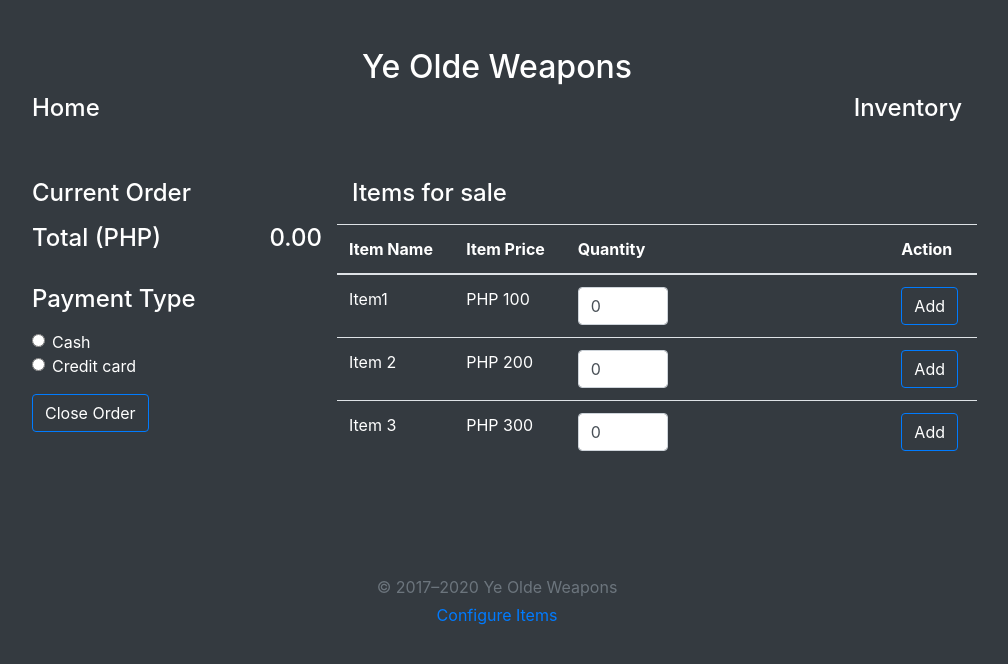
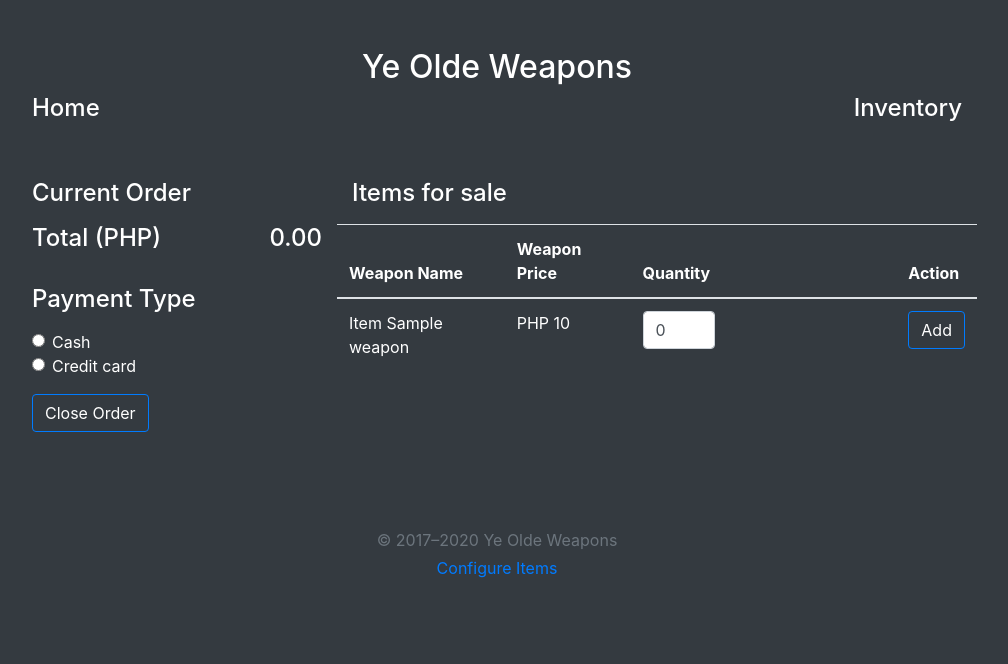
Before and after one commit to Reinigen/Django-Review, a Django app: template Django_Reminder/Django_Review/templates/Django_Review/Home.html in a window 1280 px wide. Shown: the top 664 px of the page, without its empty margins (143-1151 px from the left). Run offline with Django 3.2, Linux system fonts and the light colour scheme; the template is opened without the code that fills it: most values are stand-ins (such as "Sample title", 1, 10 or a date in 2020); data that the repository does not hold is empty; some libraries are stand-ins or nearby versions.

Commit message:
PART 3 CHANGES

```diff
--- a/Django_Reminder/Django_Review/models.py
+++ b/Django_Reminder/Django_Review/models.py
@@ -36,6 +36,7 @@ class weapon(models.Model):
     weapon_Name = models.CharField(max_length=100)
     weapon_Price = models.DecimalField(max_digits=6, decimal_places=2)
     weapon_Type = models.CharField(max_length=2, choices=WEAPON_TYPES, default=AMMUNITION)
+    weapon_Stock = models.DecimalField(max_digits=6, decimal_places=2, default=0)
     objects = models.Manager()
 
     def getName(self):
@@ -44,6 +45,8 @@ class weapon(models.Model):
         return self.weapon_Price
     def getType(self):
         return self.weapon_Type
+    def getStock(self):
+        return self.weapon_Stock
     def __str__(self):
         return str(self.pk) + ": " + self.weapon_Name
 
@@ -56,7 +59,6 @@ class order(models.Model):
     ]
 
     total_amount_paid = models.DecimalField(max_digits=6, decimal_places=2)
-    order_date = models.DateField()
     payment_type = models.CharField(max_length=2,choices=PAYMENT_TYPE, default=None)
     objects = models.Manager()
 
--- a/Django_Reminder/Django_Review/templates/Django_Review/Home.html
+++ b/Django_Reminder/Django_Review/templates/Django_Review/Home.html
@@ -67,7 +67,8 @@
         </h4>
         <ul class="list-group mb-3" id="ord">
         </ul>
-        <form method="POST" action="">
+        <form method="POST" action="{% url 'confirm_order' %}">
+          {% csrf_token %}
 
           <h4 class="mb-3 text-white bg-dark">Payment Type</h4>
           <div class="my-3">
@@ -93,40 +94,33 @@
             <table class="table text-white bg-dark">
               <thead>
                 <tr>
-                  <th scope="col">Item Name</th>
-                  <th scope="col">Item Price</th>
+                  <th scope="col">Weapon Name</th>
+                  <th scope="col">Weapon Price</th>
                   <th scope="col">Quantity</th>
                   <th scope="col">Action</th>
                 </tr>
               </thead>
               <tbody>
+                {% for i in weapons %}
+                  {% if i.weapon_Stock == 0 %}
                     <tr>
-                  <td class = "iname">Item1</td>
-                  <td class = "iprice">PHP 100</td>
+                      <td class = "wname text-white bg-dark">Item Unavailable</td>
+                      <td class = "wprice text-white bg-dark"></td>
+                      <td class = "wprice text-white bg-dark"></td>
+                      <td class = "wprice text-white bg-dark"></td>
+                    </tr>
+                  {% else %}
+                    <tr>
+                      <td class = "wname text-white bg-dark">Item {{i.weapon_Name}}</td>
+                      <td class = "wprice text-white bg-dark">PHP {{i.weapon_Price}}</td>
                       <td>
                         <input type="number" class="form-control lineamount" value = 0>
                         <input type="hidden" class="form-control nmeid" value = {{i.pk}}>
                       </td>
                       <td><button class="btn btn-primary itembut text-white bg-dark">Add</button></td>
                     </tr>
-                <tr>
-                  <td class = "iname">Item 2</td>
-                  <td class = "iprice">PHP 200</td>
-                  <td>
-                    <input type="number" class="form-control lineamount" value = 0>
-                    <input type="hidden" class="form-control nmeid" value = {{i.pk}}>
-                  </td>
-                  <td><button class="btn btn-primary itembut text-white bg-dark">Add</button></td>
-                </tr>
-                <tr>
-                  <td class = "iname">Item 3</td>
-                  <td class = "iprice">PHP 300</td>
-                  <td>
-                    <input type="number" class="form-control lineamount" value = 0>
-                    <input type="hidden" class="form-control nmeid" value = {{i.pk}}>
-                  </td>
-                  <td><button class="btn btn-primary itembut text-white bg-dark">Add</button></td>
-                </tr>
+                  {% endif %}
+                {% endfor %}
               </tbody>
             </table>
           </div>
@@ -147,9 +141,9 @@
       $(document).ready(function(){
             $('.itembut').click(function() {
               var amt = $( this ).parent().parent().find(".lineamount").val();
-              var nme = $( this ).parent().parent().find(".iname").html();
+              var nme = $( this ).parent().parent().find(".wname").html();
               var nmeid = $( this ).parent().parent().find(".nmeid").val();
-              var prc = $( this ).parent().parent().find(".iprice").html();
+              var prc = $( this ).parent().parent().find(".wprice").html();
               var tamt = parseFloat($( "#totamt").html());
               prc_amt = prc.split(" ")
               lt = parseFloat(prc_amt[1]) * parseFloat(amt)
--- a/Django_Reminder/Django_Review/urls.py
+++ b/Django_Reminder/Django_Review/urls.py
@@ -9,4 +9,5 @@ urlpatterns =[
     path('add_weapon', views.add_weapon, name="add_weapon"),
     path('delete_weapon/<int:pk>/', views.delete_weapon, name="delete_weapon"),
     path('edit_weapon/<int:pk>/', views.edit_weapon, name="edit_weapon"),
+    path('confirm_order', views.confirm_order, name="confirm_order"),
 ]
```
Also changed, not shown: Django_Reminder/Django_Review/templates/Django_Review/Inventory.html (+13 -3 lines), Django_Reminder/Django_Review/views.py (+30 -5 lines), Django_Reminder/Django_Review/migrations/0006_weapon_weapon_stock.py (added), Django_Reminder/Django_Review/migrations/0007_remove_order_order_date.py (added). Lines whose indentation alone changed are shown as unchanged.
